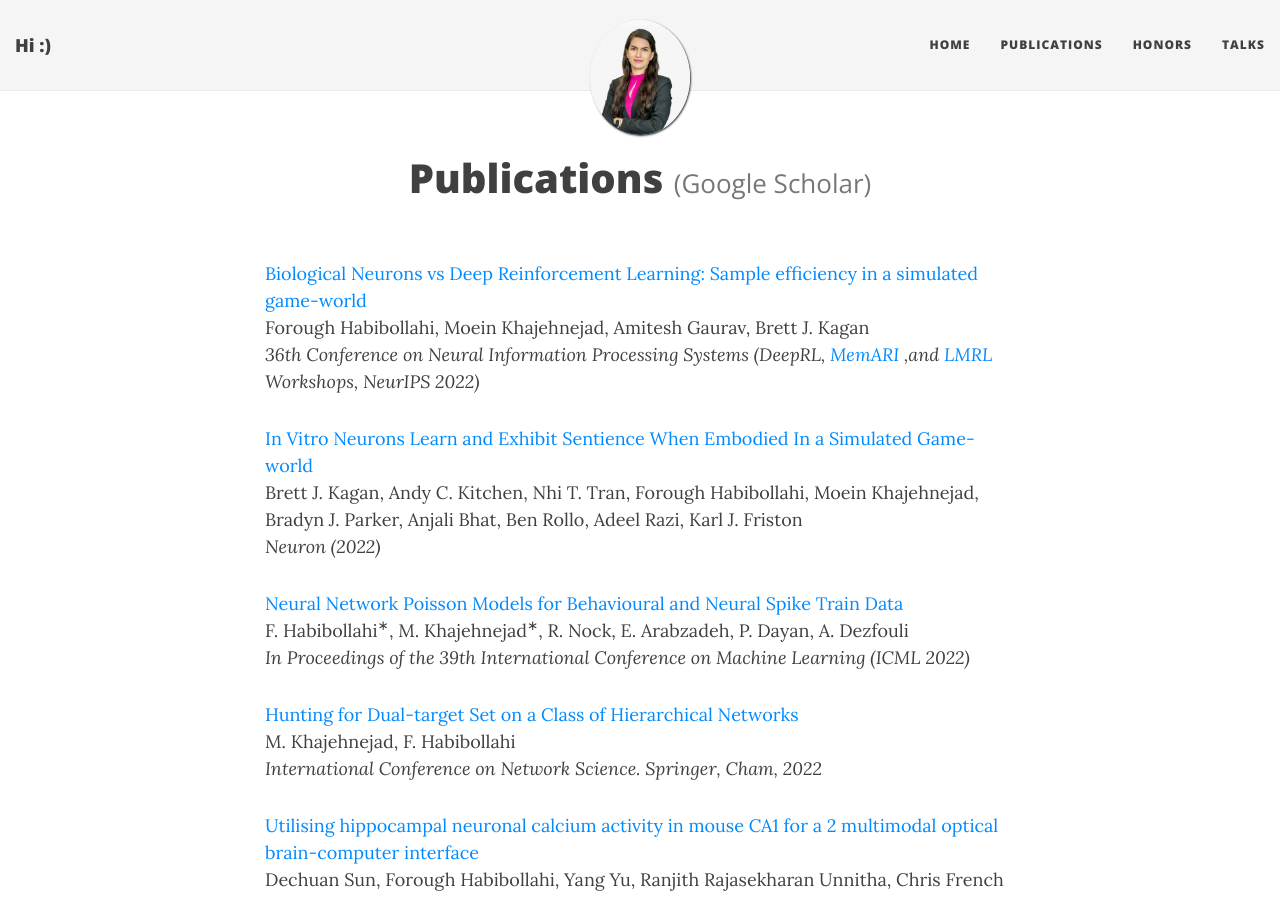
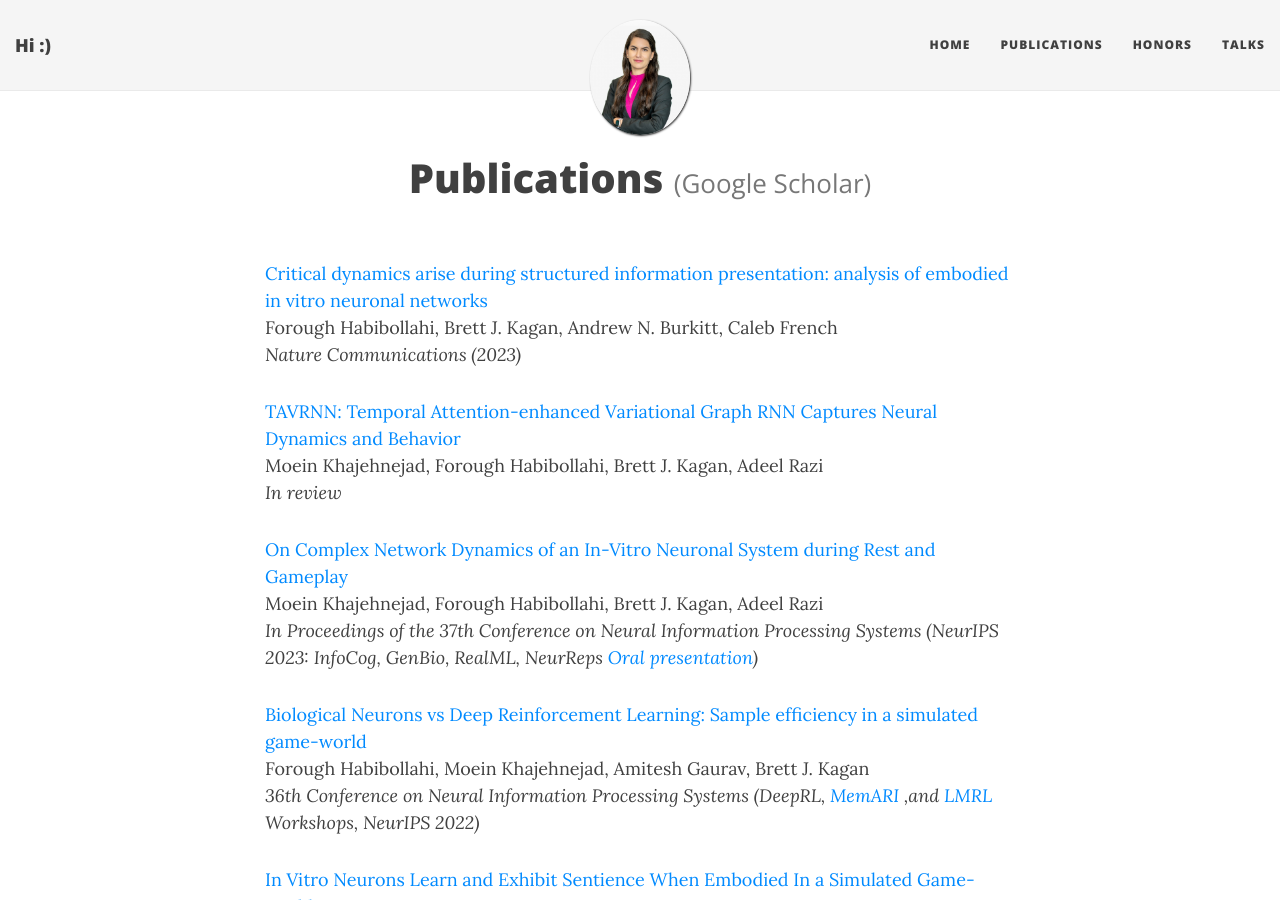
Before and after one commit to ForoughHa/ForoughHa.github.io, a Jekyll site: the page built from publications.md, in a window 1280 px wide and 900 px high. Built offline with Jekyll 4.4.1, drawn with Linux system fonts in a browser that asks for light colours; nearby versions of some CDN libraries.

Commit message:
Update publications.md

```diff
--- a/publications.md
+++ b/publications.md
@@ -4,6 +4,25 @@ title: Publications <a href="https://scholar.google.com/citations?user=t6uNqqIAA
 ---
 <!-- ### 2022 -->
 <!-- --- -->
+
+<a href="https://www.nature.com/articles/s41467-023-41020-3">Critical dynamics arise during structured information presentation: analysis of embodied in vitro neuronal networks</a>
+<br />
+Forough Habibollahi, Brett J. Kagan, Andrew N. Burkitt, Caleb French
+<br />
+<em>Nature Communications (2023)</em>
+
+
+<a href="https://arxiv.org/pdf/2410.00665">TAVRNN: Temporal Attention-enhanced Variational Graph RNN Captures Neural Dynamics and Behavior</a>
+<br />
+Moein Khajehnejad, Forough Habibollahi, Brett J. Kagan, Adeel Razi
+<br />
+<em>In review</em>
+
+<a href="https://openreview.net/pdf?id=dq53F97iVv">On Complex Network Dynamics of an In-Vitro Neuronal System during Rest and Gameplay</a>
+<br />
+Moein Khajehnejad, Forough Habibollahi, Brett J. Kagan, Adeel Razi
+<br />
+<em>In Proceedings of the 37th Conference on Neural Information Processing Systems (NeurIPS 2023: InfoCog, GenBio, RealML, NeurReps <a href="https://openreview.net/pdf?id=dq53F97iVv">Oral presentation</a>)</em>
 
 
 <a href="https://openreview.net/pdf?id=N5qLXpc7HQy">Biological Neurons vs Deep Reinforcement Learning: Sample efficiency in a simulated game-world </a>
```
